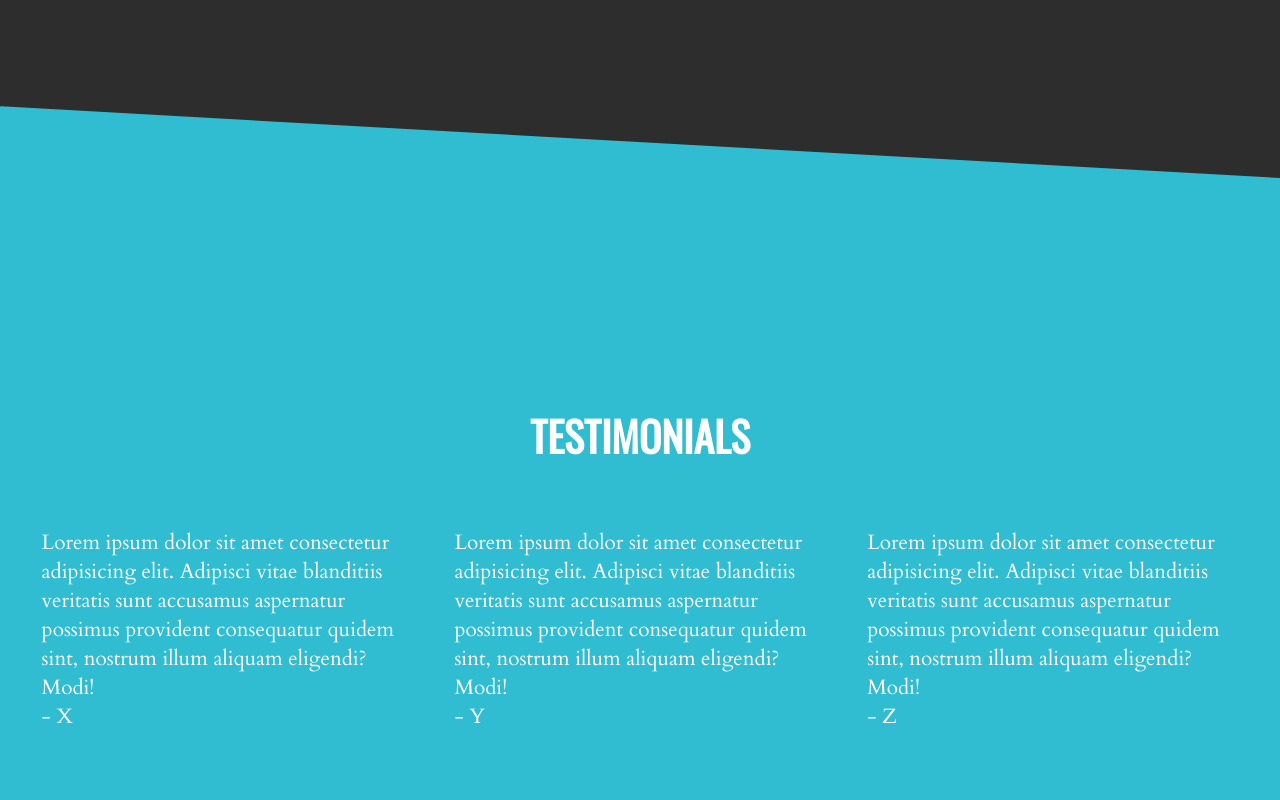
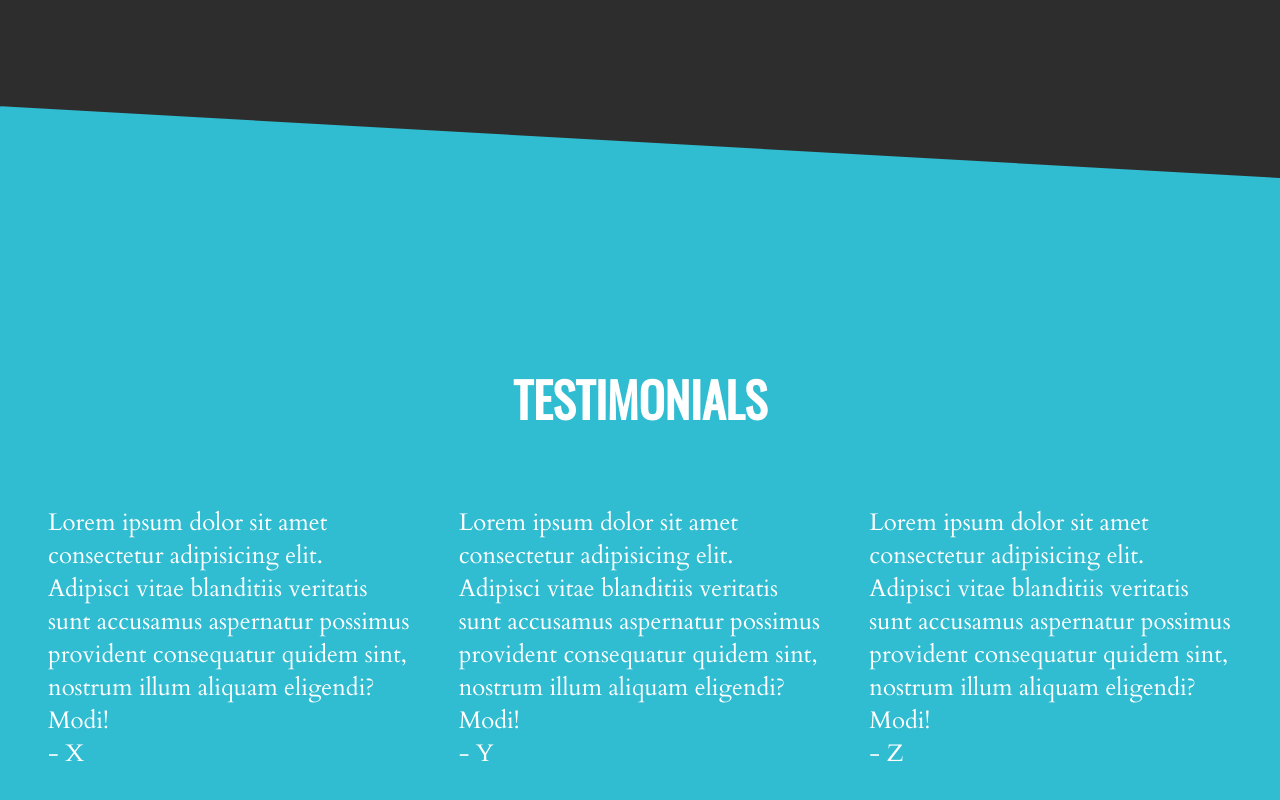
Before and after one commit to ttrosvig/portfolio-website, a React (Create React App) app: page / in a window 1280 px wide. Shown: the part 2222-3022 px from the top of the page. Built offline with nearby package versions, Linux system fonts and the light colour scheme.

Commit message:
adjusted font size

```diff
--- a/src/styles/Testimonials.css
+++ b/src/styles/Testimonials.css
@@ -4,7 +4,7 @@
 	background-color: #30bcd1;
 	position: relative;
 	color: white;
-	font-size: 1.3em;
+	font-size: 1.5em;
 }
 
 .Testimonials-main {
@@ -23,7 +23,7 @@
 	margin: 1em;
 }
 
-@media screen and (max-width: 650px) {
+@media screen and (max-width: 750px) {
 	.Testimonials {
 		font-size: 1.2em;
 	}
```
